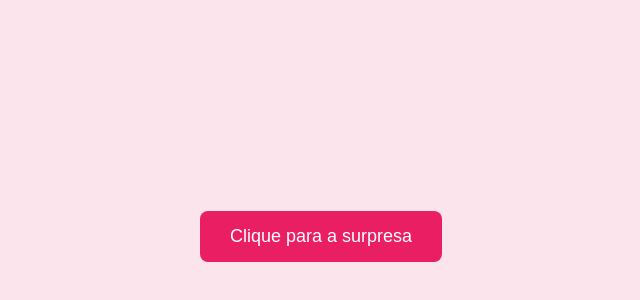
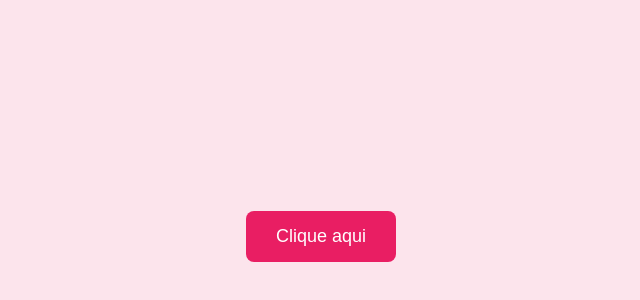
Before and after one commit to daygool10/surprise, a plain HTML site: page index.html in a window 1280 px wide. Shown: the part 164-464 px from the top of the page, without its empty margins (319-959 px from the left). Drawn offline with Linux system fonts and the light colour scheme.

Commit message:
Update index.html

```diff
--- a/index.html
+++ b/index.html
@@ -65,7 +65,7 @@
 </head>
 <body>
 
-  <button id="botao" onclick="mostrarSurpresa()">Clique para a surpresa</button>
+  <button id="botao" onclick="mostrarSurpresa()">Clique aqui</button>
 
   <div class="surprise" id="surpresa">
     <div class="heart">❤️</div>
```
